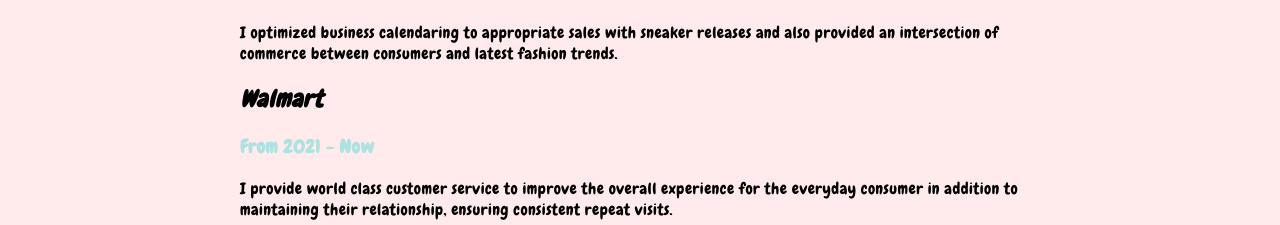
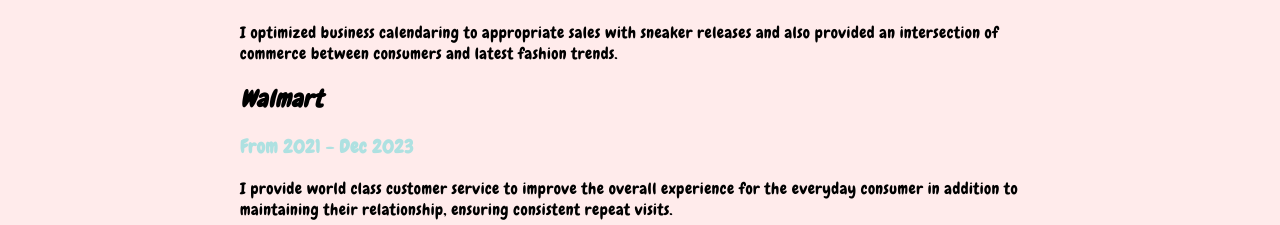
Before and after one commit to xatxay/portfolio-website, a React (Create React App) app: page / in a window 1280 px wide. Shown: the part 2121-2346 px from the top of the page. Built offline with nearby package versions, Linux system fonts and the light colour scheme; no server answers.

Commit message:
changed experiences

```diff
--- a/src/experience/experience.tsx
+++ b/src/experience/experience.tsx
@@ -27,7 +27,7 @@
           consumers and latest fashion trends.
         </span>
         <h2>Walmart</h2>
-        <h3>From 2021 - Now</h3>
+        <h3>From 2021 - Dec 2023</h3>
         <span>
           I provide world class customer service to improve the overall
           experience for the everyday consumer in addition to maintaining their
```
